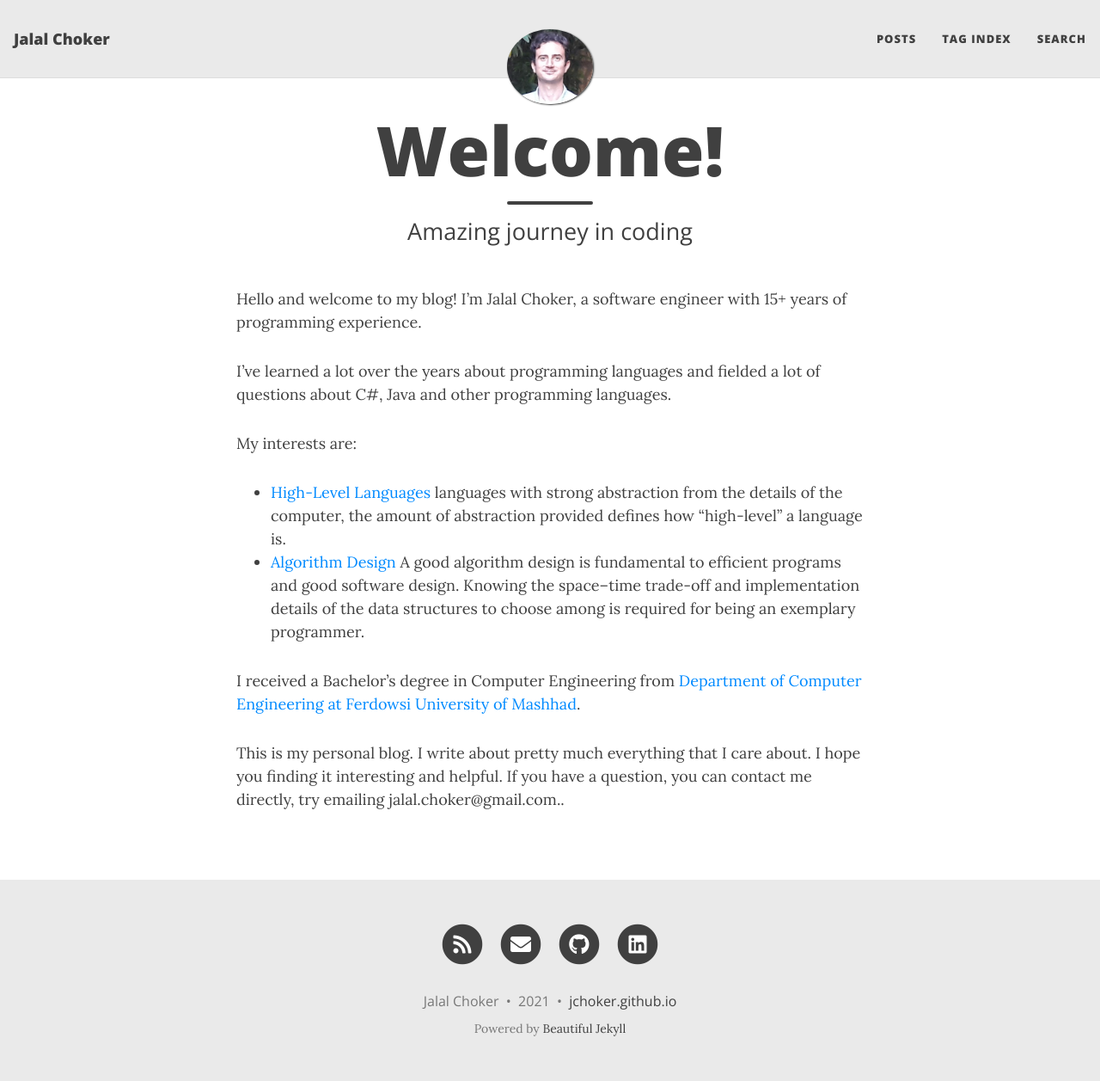
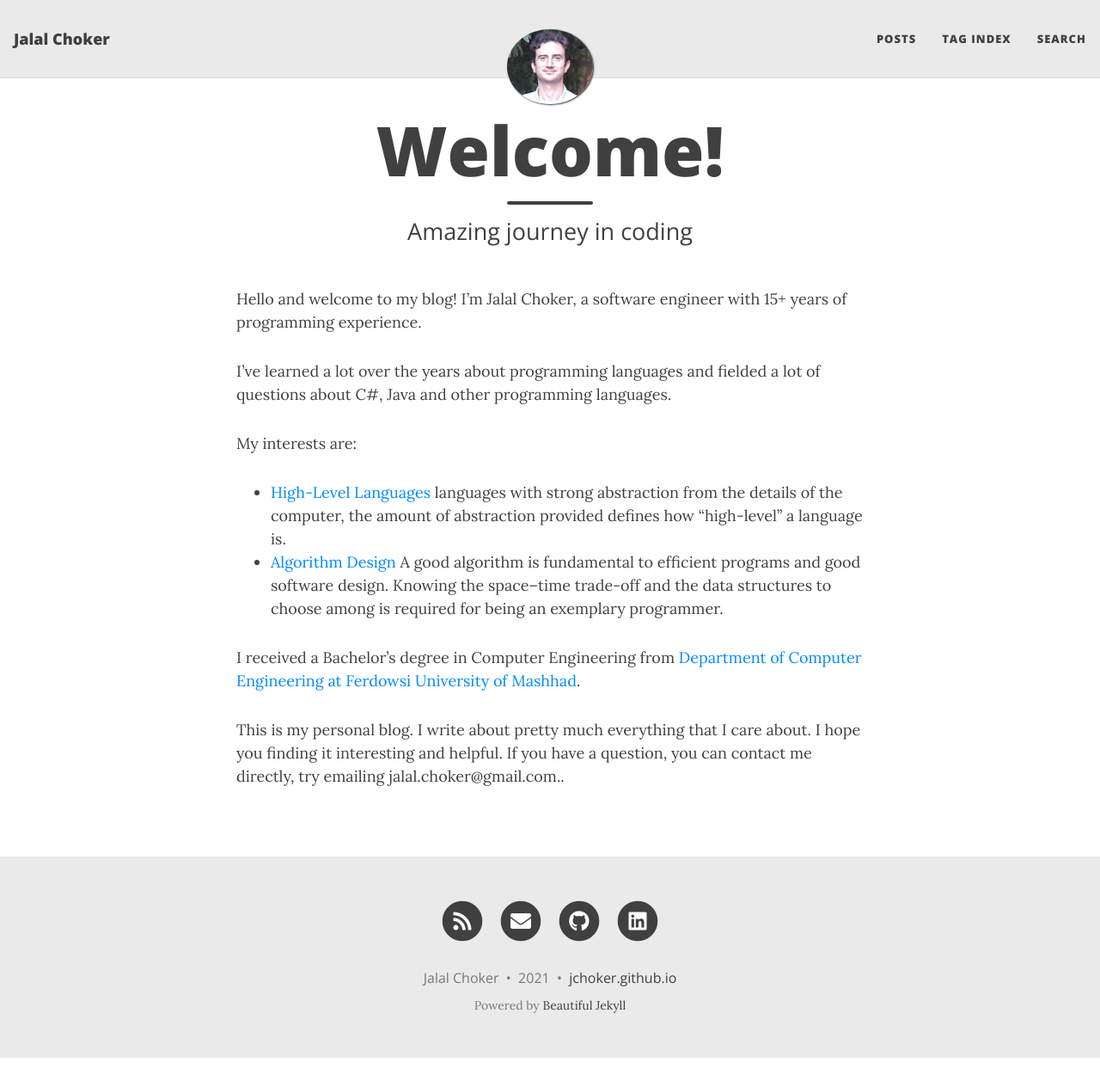
Before and after one commit to jchoker/jchoker.github.io, a Jekyll site: the page built from index.md, in a window 1280 px wide and 1257 px high. Shown: the whole window at 86% size. Built offline with Jekyll 4.4.1, drawn with Linux system fonts in a browser that asks for light colours; nearby versions of some CDN libraries.

Commit message:
Update index.md

```diff
--- a/index.md
+++ b/index.md
@@ -11,7 +11,7 @@ I’ve learned a lot over the years about programming languages and fielded a lo
 
 My interests are:
 * [High-Level Languages](https://isaaccomputerscience.org/topics/programming_languages) languages with strong abstraction from the details of the computer, the amount of abstraction provided defines how "high-level" a language is.
-* [Algorithm Design](https://mitpress.mit.edu/books/introduction-algorithms-third-edition/) A good algorithm design is fundamental to efficient programs and good software design. Knowing the space–time trade-off and implementation details of the data structures to choose among is required for being an exemplary programmer.
+* [Algorithm Design](https://mitpress.mit.edu/books/introduction-algorithms-third-edition/) A good algorithm is fundamental to efficient programs and good software design. Knowing the space–time trade-off and the data structures to choose among is required for being an exemplary programmer.
 
 I received a Bachelor's degree in Computer Engineering from [Department of Computer Engineering at Ferdowsi University of Mashhad](http://en.um.ac.ir/content/Department-of-Computer-Engineering).
 
```
